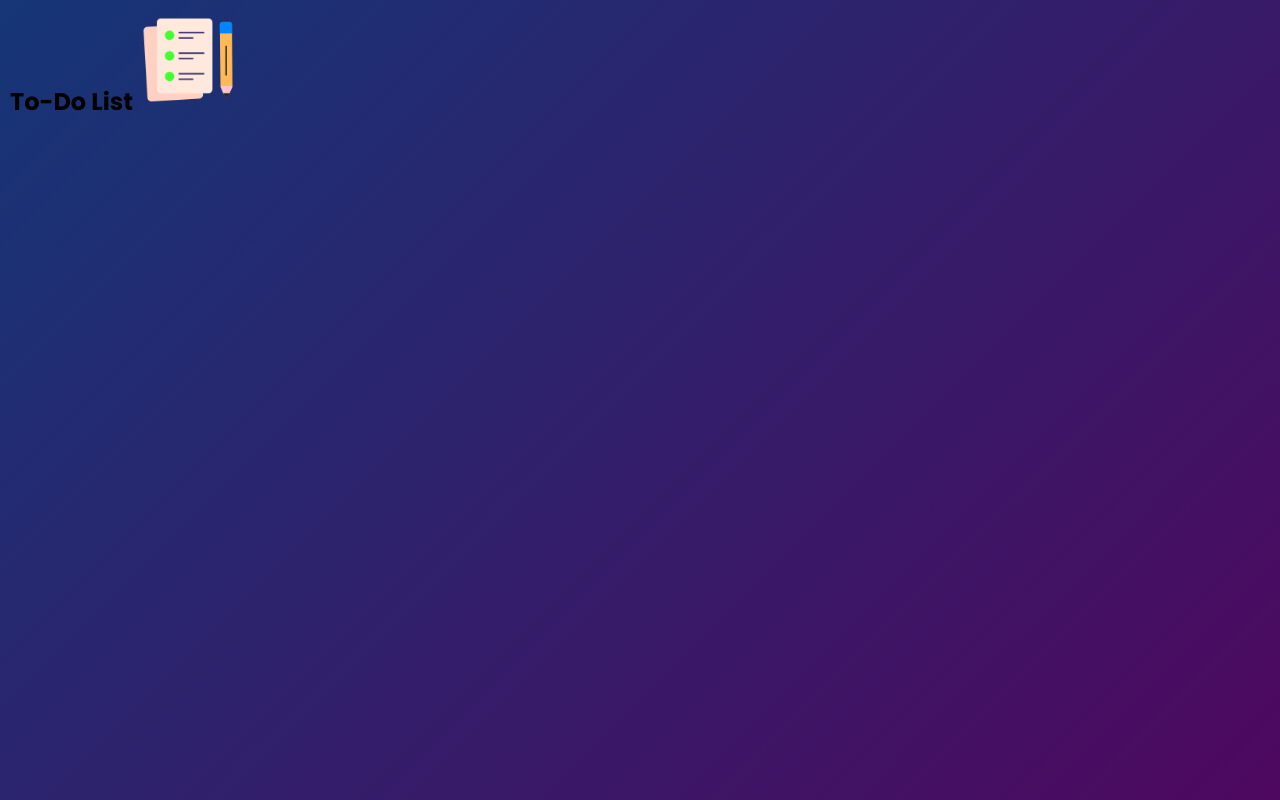
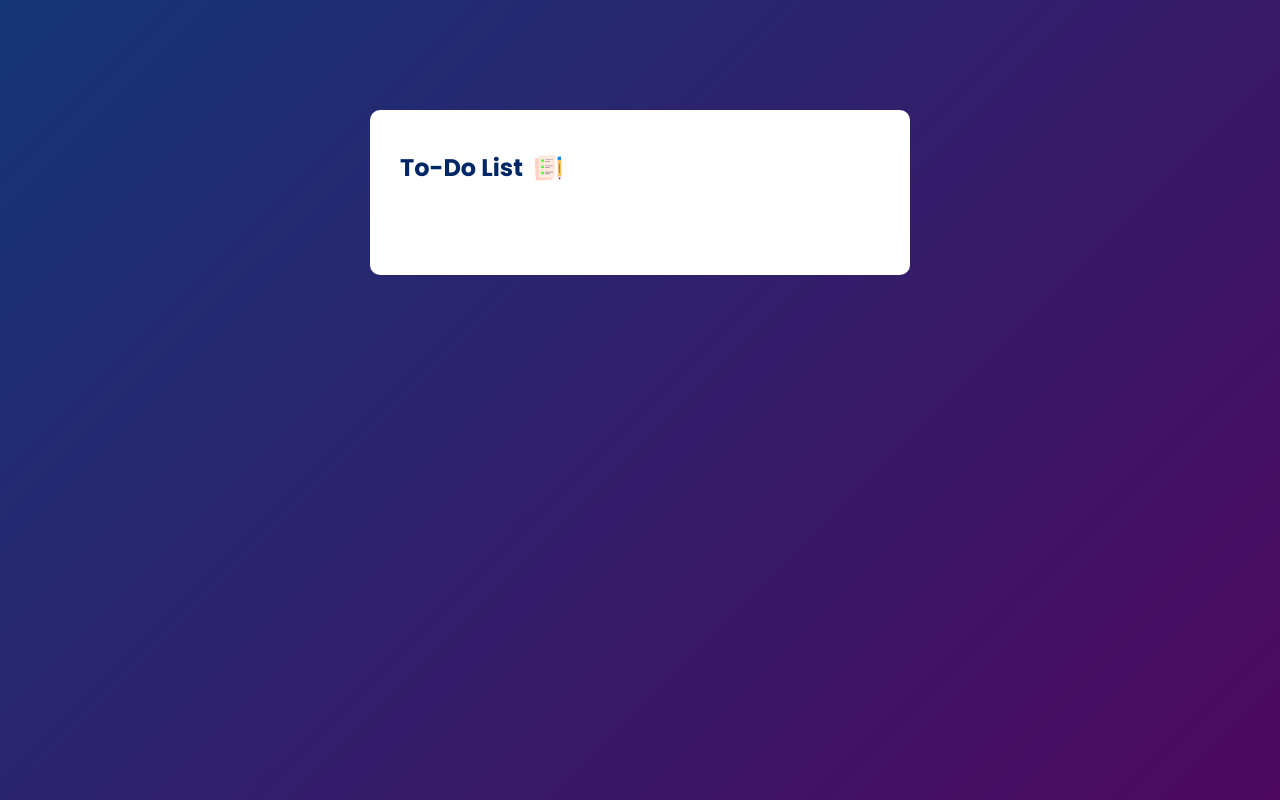
Before and after one commit to Anna-Ashton/todo_app_bc, a plain HTML site: page index.html in a window 1280 px wide. Drawn offline with Linux system fonts and the light colour scheme; a web font is replaced by a local one.

Commit message:
style the header and header image

```diff
--- a/style.css
+++ b/style.css
@@ -15,3 +15,27 @@
     background: linear-gradient(135deg, #153677, #4e085f);
     padding: 10px;
 }
+
+.todoApp
+{
+    width: 100%;
+    max-width: 540px;
+    background: #fff;
+    margin: 100px auto 20px;
+    padding: 40px 30px 70px;
+    border-radius: 10px;
+}
+
+.todoApp h2
+{
+    color: #002765;
+    display: flex;
+    align-items: center;
+    margin-bottom: 20px;
+}
+
+.todoApp h2 img
+{
+    width: 30px;
+    margin-left: 10px;
+}
```
